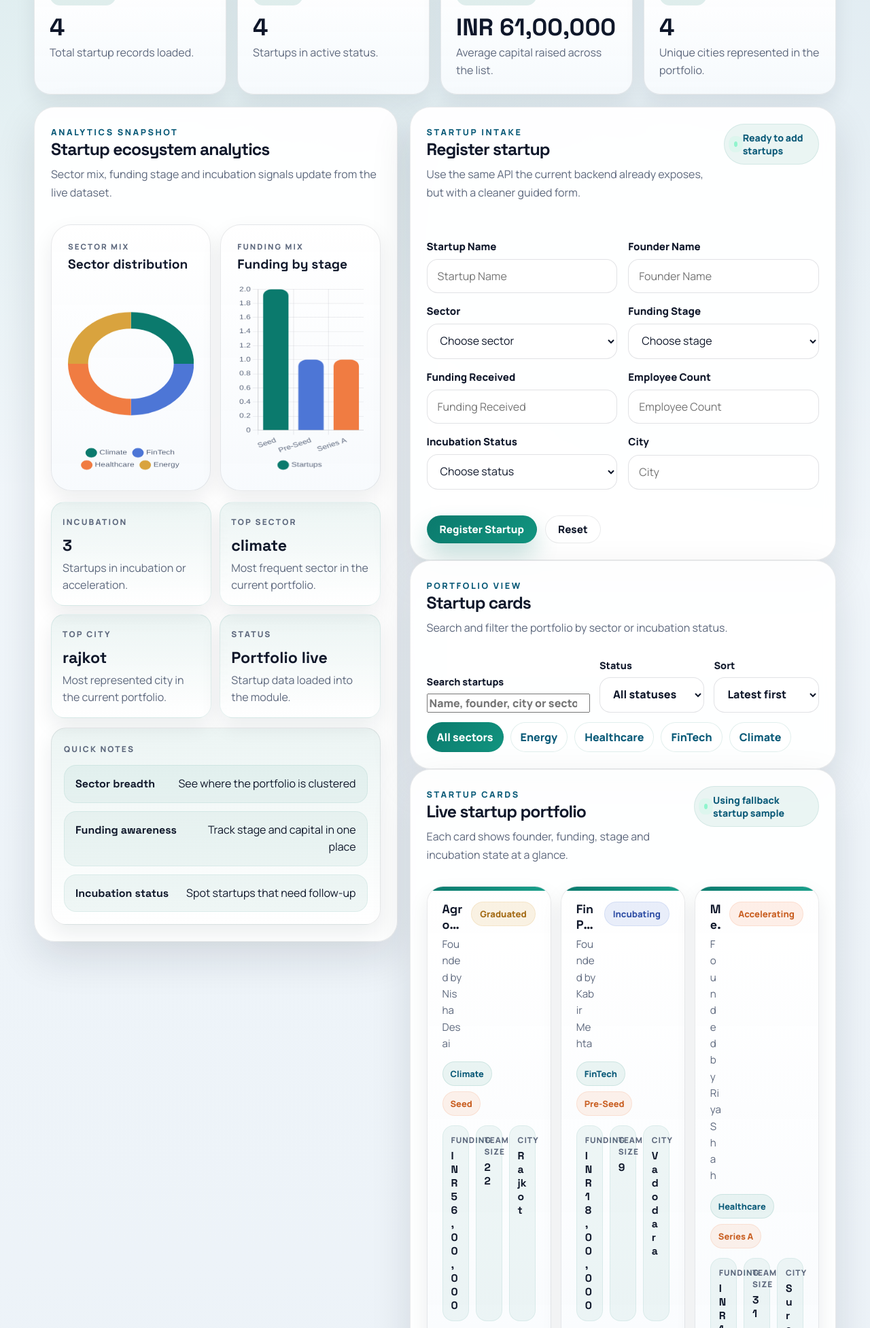
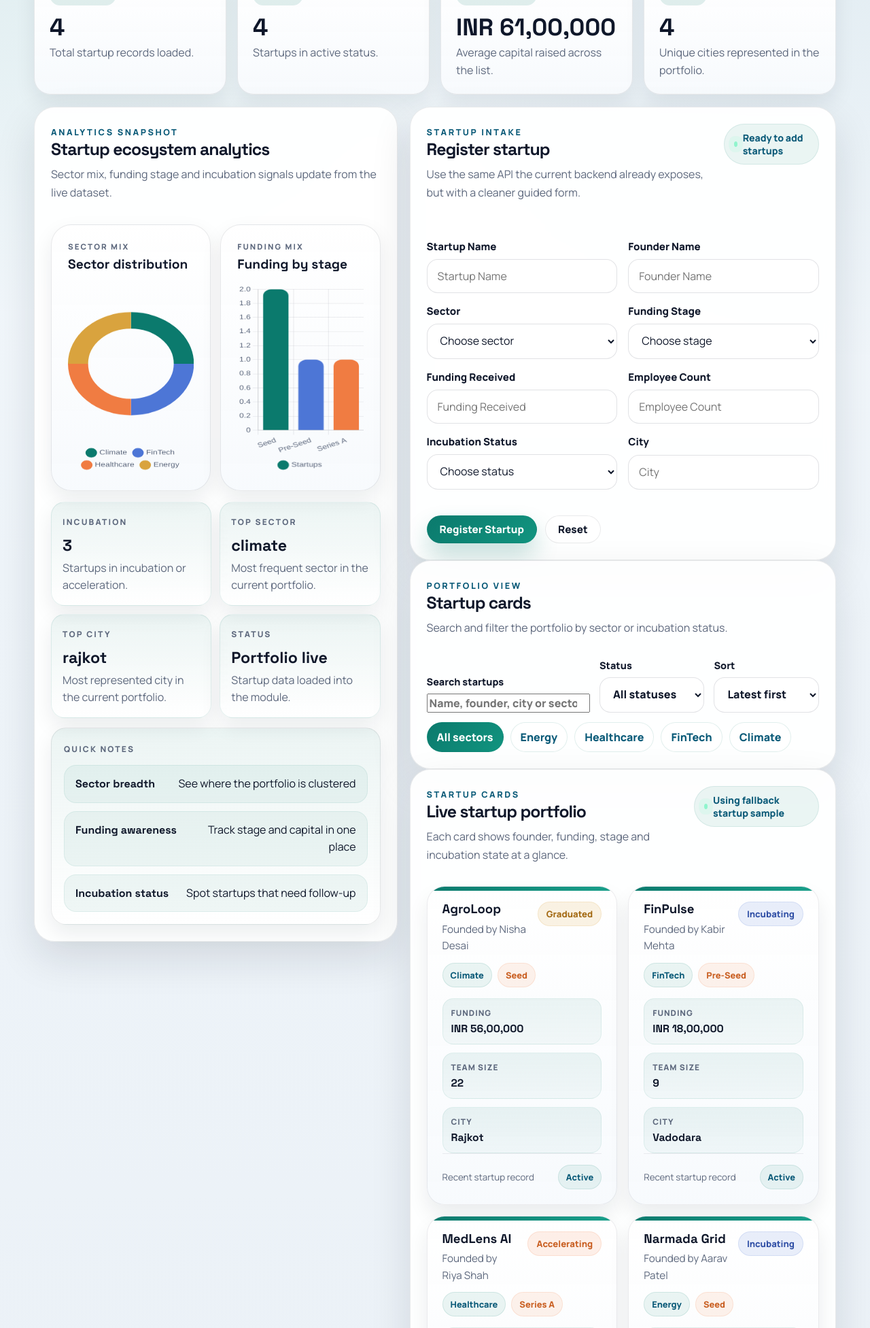
Before and after one commit to SamarthHada/InnoSphere-Gujarat, a Flask app: page /startups in a window 1280 px wide. Shown: the part 478-2431 px from the top of the page at 68% size. Run offline with Flask 3, Linux system fonts and the light colour scheme.

Commit message:
Refine startup card layout

```diff
--- a/static/css/style.css
+++ b/static/css/style.css
@@ -2090,10 +2090,10 @@ tbody tr:hover {
 
 .startup-card-grid {
   display: grid;
-  grid-template-columns: repeat(3, minmax(0, 1fr));
-  gap: 14px;
+  grid-template-columns: repeat(auto-fit, minmax(270px, 1fr));
+  gap: 16px;
   align-items: stretch;
-  grid-auto-rows: 1fr;
+  grid-auto-rows: auto;
 }
 
 .startup-card {
@@ -2101,10 +2101,12 @@ tbody tr:hover {
   display: flex;
   flex-direction: column;
   padding: 22px;
-  border-radius: 24px;
-  background: linear-gradient(180deg, rgba(255, 255, 255, 0.99), rgba(247, 250, 253, 0.96));
-  border: 1px solid var(--line);
-  box-shadow: var(--shadow-soft);
+  border-radius: 26px;
+  background:
+    linear-gradient(180deg, rgba(255, 255, 255, 0.995), rgba(247, 250, 253, 0.97)),
+    radial-gradient(circle at top right, rgba(11, 122, 109, 0.07), transparent 42%);
+  border: 1px solid rgba(15, 23, 42, 0.08);
+  box-shadow: 0 16px 30px rgba(15, 23, 42, 0.08);
   overflow: hidden;
   min-width: 0;
   height: 100%;
@@ -2130,15 +2132,15 @@ tbody tr:hover {
   display: flex;
   align-items: start;
   justify-content: space-between;
-  gap: 12px;
+  gap: 14px;
   min-width: 0;
 }
 
 .startup-card-title {
   margin: 0;
   font-family: "Space Grotesk", sans-serif;
-  font-size: 1.12rem;
-  line-height: 1.25;
+  font-size: 1.16rem;
+  line-height: 1.22;
   overflow-wrap: anywhere;
   word-break: break-word;
   display: -webkit-box;
@@ -2160,7 +2162,7 @@ tbody tr:hover {
   display: flex;
   flex-wrap: wrap;
   gap: 8px;
-  margin-top: 14px;
+  margin-top: 12px;
   min-width: 0;
 }
 
@@ -2188,16 +2190,16 @@ tbody tr:hover {
 
 .startup-card-stats {
   display: grid;
-  grid-template-columns: repeat(3, minmax(0, 1fr));
-  gap: 10px;
-  margin-top: 14px;
+  grid-template-columns: repeat(auto-fit, minmax(118px, 1fr));
+  gap: 12px;
+  margin-top: 16px;
   min-width: 0;
 }
 
 .startup-stat {
   padding: 12px;
   border-radius: 16px;
-  background: rgba(11, 122, 109, 0.06);
+  background: linear-gradient(180deg, rgba(11, 122, 109, 0.08), rgba(11, 122, 109, 0.04));
   border: 1px solid rgba(11, 122, 109, 0.08);
   min-width: 0;
 }
@@ -2221,13 +2223,12 @@ tbody tr:hover {
 }
 
 .startup-card-footer {
-  display: flex;
+  display: grid;
+  grid-template-columns: minmax(0, 1fr) auto;
   align-items: center;
-  justify-content: space-between;
-  gap: 10px;
-  margin-top: 14px;
+  gap: 12px;
+  margin-top: 16px;
   min-width: 0;
-  flex-wrap: wrap;
   margin-top: auto;
   padding-top: 16px;
   border-top: 1px solid rgba(15, 23, 42, 0.07);
@@ -2241,12 +2242,16 @@ tbody tr:hover {
 }
 
 .startup-card-footer .startup-chip {
-  flex: 0 1 auto;
-  margin-left: auto;
+  justify-self: end;
 }
 
 .startup-card-head > div {
   min-width: 0;
+}
+
+.startup-card .status-badge {
+  white-space: nowrap;
+  flex-shrink: 0;
 }
 
 .status-badge.active,
@@ -2544,7 +2549,10 @@ tbody tr:hover {
   }
 
   .startup-card-footer {
-    flex-direction: column;
-    align-items: start;
-  }
-}
+    grid-template-columns: 1fr;
+  }
+
+  .startup-card-footer .startup-chip {
+    justify-self: start;
+  }
+}
```
